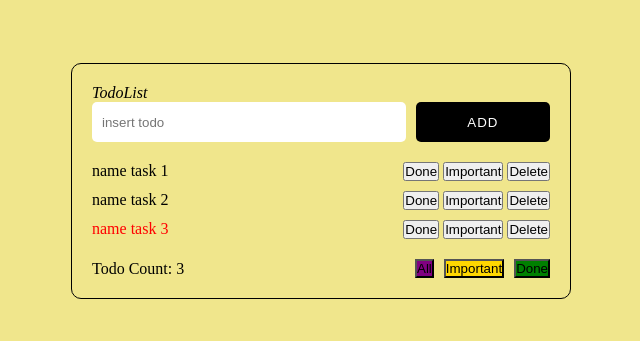
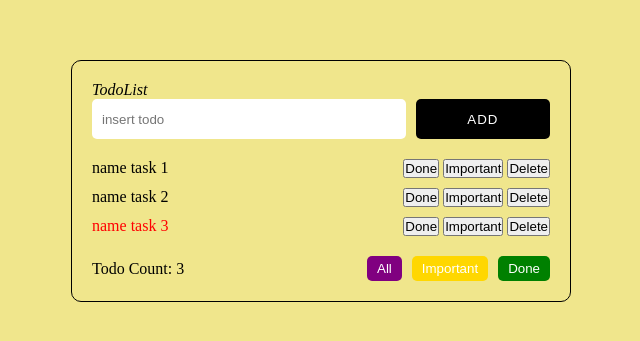
Before and after one commit to Bucklan/js_test, a plain HTML site: page todolist/index.html in a window 1280 px wide. Shown: the part 219-560 px from the top of the page, without its empty margins (319-959 px from the left). Drawn offline with Linux system fonts and the light colour scheme.

Commit message:
fixed button done

```diff
--- a/todolist/index.html
+++ b/todolist/index.html
@@ -36,9 +36,9 @@
                 Todo Count: <span class="todo_count-num"></span>
             </p>
             <div class="todo__footer-buttons">
-                <button style="background-color: purple " class="status__all">All</button>
-                <button style="background-color: gold" class="status__important">Important</button>
-                <button style="background-color: green" class="status__done">Done</button>
+                <button style="background-color: purple " class="status__button status__all">All</button>
+                <button style="background-color: gold" class="status__button status__important">Important</button>
+                <button style="background-color: green" class="status__button status__done">Done</button>
             </div>
         </div>
     </div>
--- a/todolist/main.js
+++ b/todolist/main.js
@@ -106,7 +106,7 @@ let emptyList = document.querySelector('.todo__empty');
 
 
 let all = document.querySelector('.status__all')
-let done = document.querySelector('.status__important')
+let done = document.querySelector('.status__done')
 let important = document.querySelector('.status__important')
 
 
```
